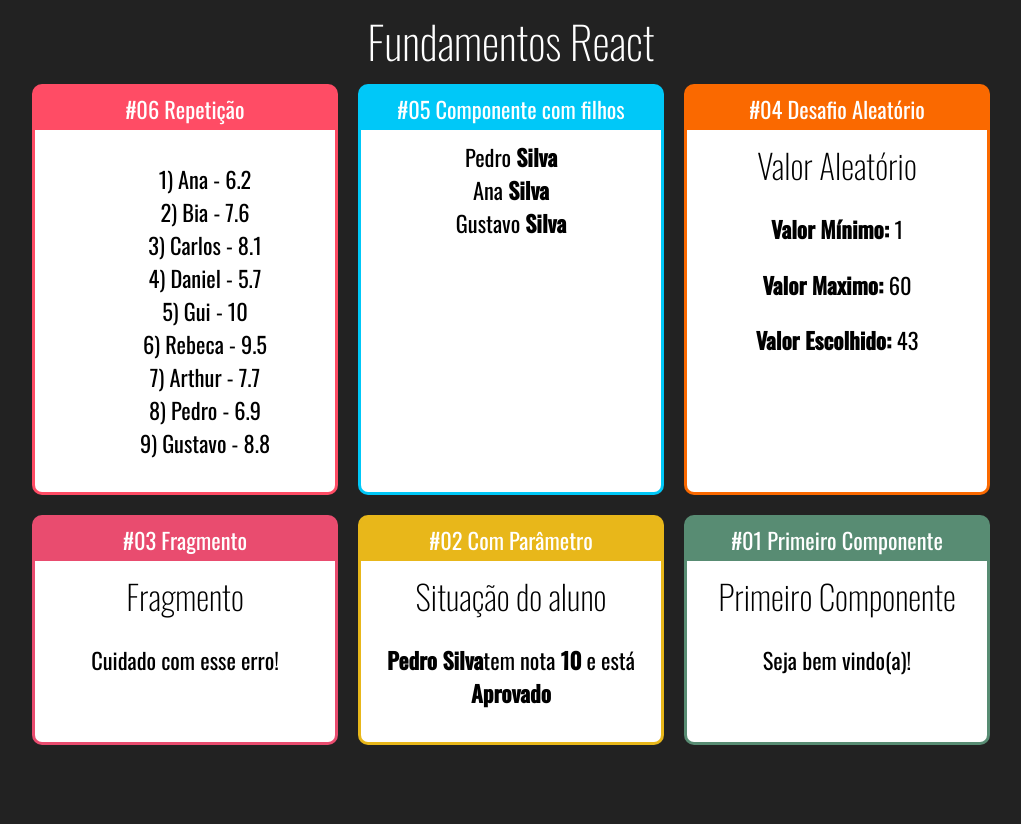
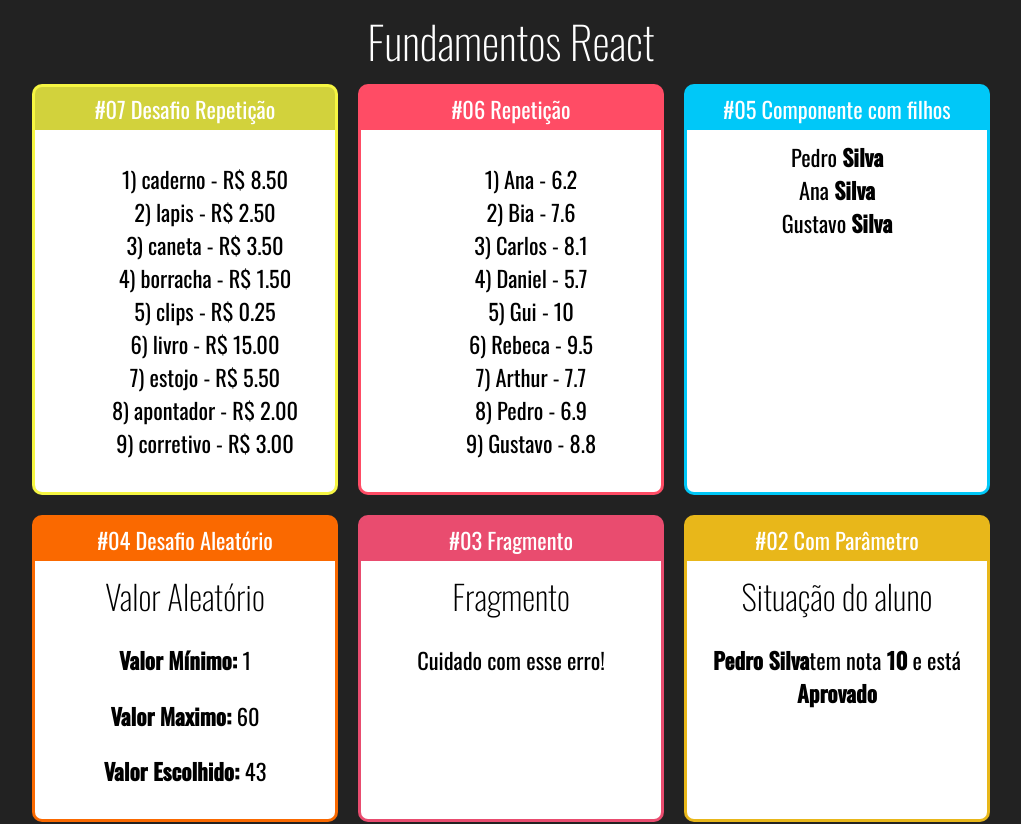
Before and after one commit to Paulosmj/Curso-React, a React (Create React App) app: page / in a window 1280 px wide. Shown: the top 824 px of the page, without its empty margins (129-1150 px from the left). Before the commit the page ends 800 px from the top, so only its background shows below. Built offline with nearby package versions, Linux system fonts and the light colour scheme.

Commit message:
Desafio Repeticao

```diff
--- a/src/App.jsx
+++ b/src/App.jsx
@@ -10,12 +10,17 @@ import Primeiro from './components/basicos/Primeiro';
 import ComParametro from './components/basicos/ComParametro';
 import Fragmento from './components/basicos/Fragmento';
 import NumeroAleatorio from './components/basicos/NumeroAleatorio';
+import TabelaProdutos from './components/repeticao/TabelaProdutos';
 
 export default () => (
   <div className="App">
     <h1>Fundamentos React</h1>
 
     <div className="Cards">
+      <Card titulo="#07 Desafio Repetição" color="#FF4C">
+        <TabelaProdutos></TabelaProdutos>
+      </Card>
+
       <Card titulo="#06 Repetição" color="#FF4C65">
         <ListaAlunos></ListaAlunos>
       </Card>
--- /dev/null
+++ b/src/components/repeticao/TabelaProdutos.jsx
@@ -0,0 +1,20 @@
+/* eslint-disable */
+
+import React from 'react';
+import produtos from '../../data/produtos';
+
+export default (props) => {
+  const produtosLi = produtos.map((produto) => {
+    return (
+      <li key={produto.id}>
+        {produto.id}) {produto.nome} - {produto.preco}
+      </li>
+    );
+  });
+
+  return (
+    <div>
+      <ul style={{ listStyle: 'none' }}>{produtosLi}</ul>
+    </div>
+  );
+};
--- /dev/null
+++ b/src/data/produtos.js
@@ -0,0 +1,13 @@
+/* eslint-disable */
+
+export default [
+  { id: 1, nome: 'caderno', preco: 'R$ 8.50' },
+  { id: 2, nome: 'lapis', preco: 'R$ 2.50' },
+  { id: 3, nome: 'caneta', preco: 'R$ 3.50' },
+  { id: 4, nome: 'borracha', preco: 'R$ 1.50' },
+  { id: 5, nome: 'clips', preco: 'R$ 0.25' },
+  { id: 6, nome: 'livro', preco: 'R$ 15.00' },
+  { id: 7, nome: 'estojo', preco: 'R$ 5.50' },
+  { id: 8, nome: 'apontador', preco: 'R$ 2.00' },
+  { id: 9, nome: 'corretivo', preco: 'R$ 3.00' },
+];
```
